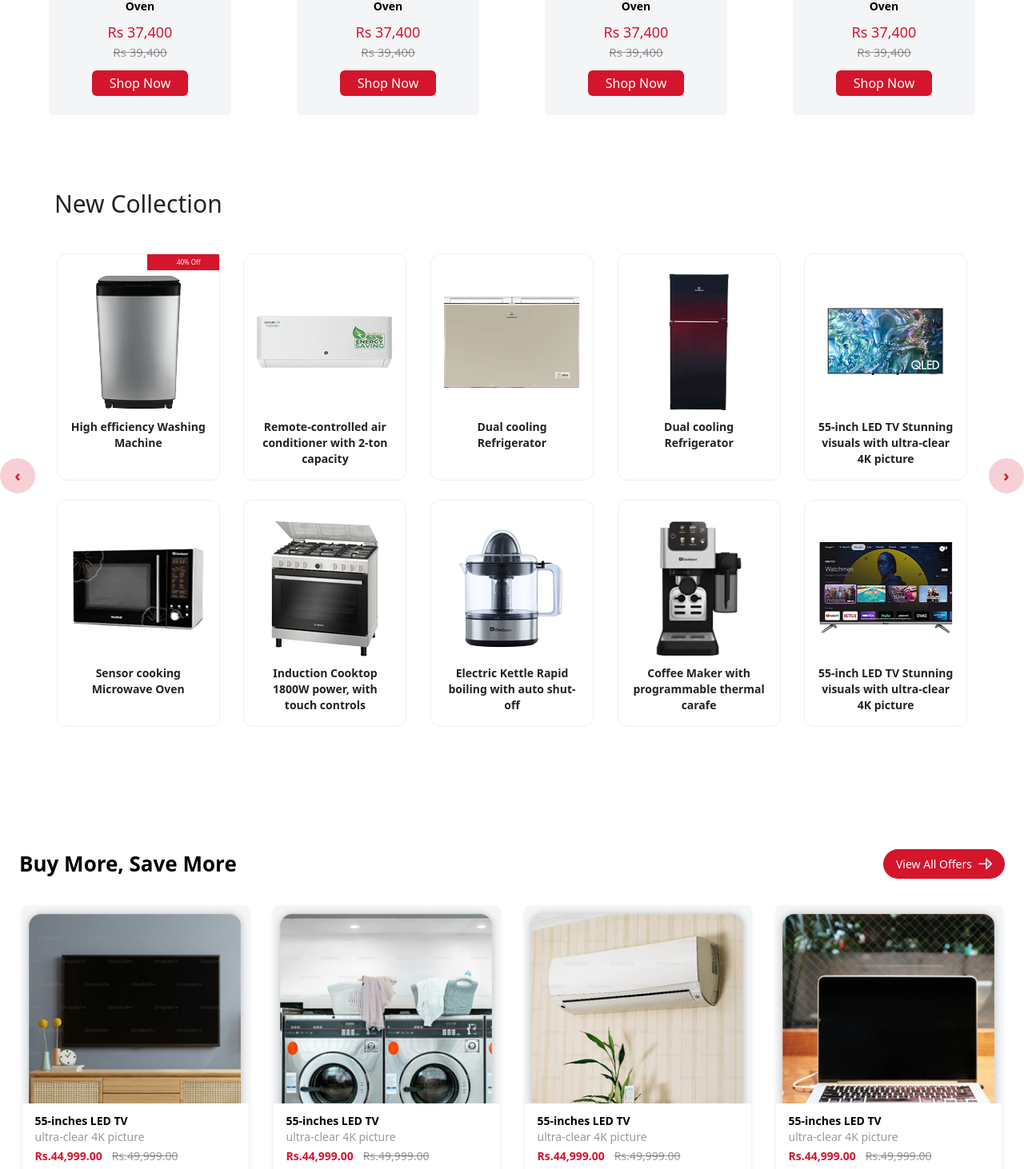
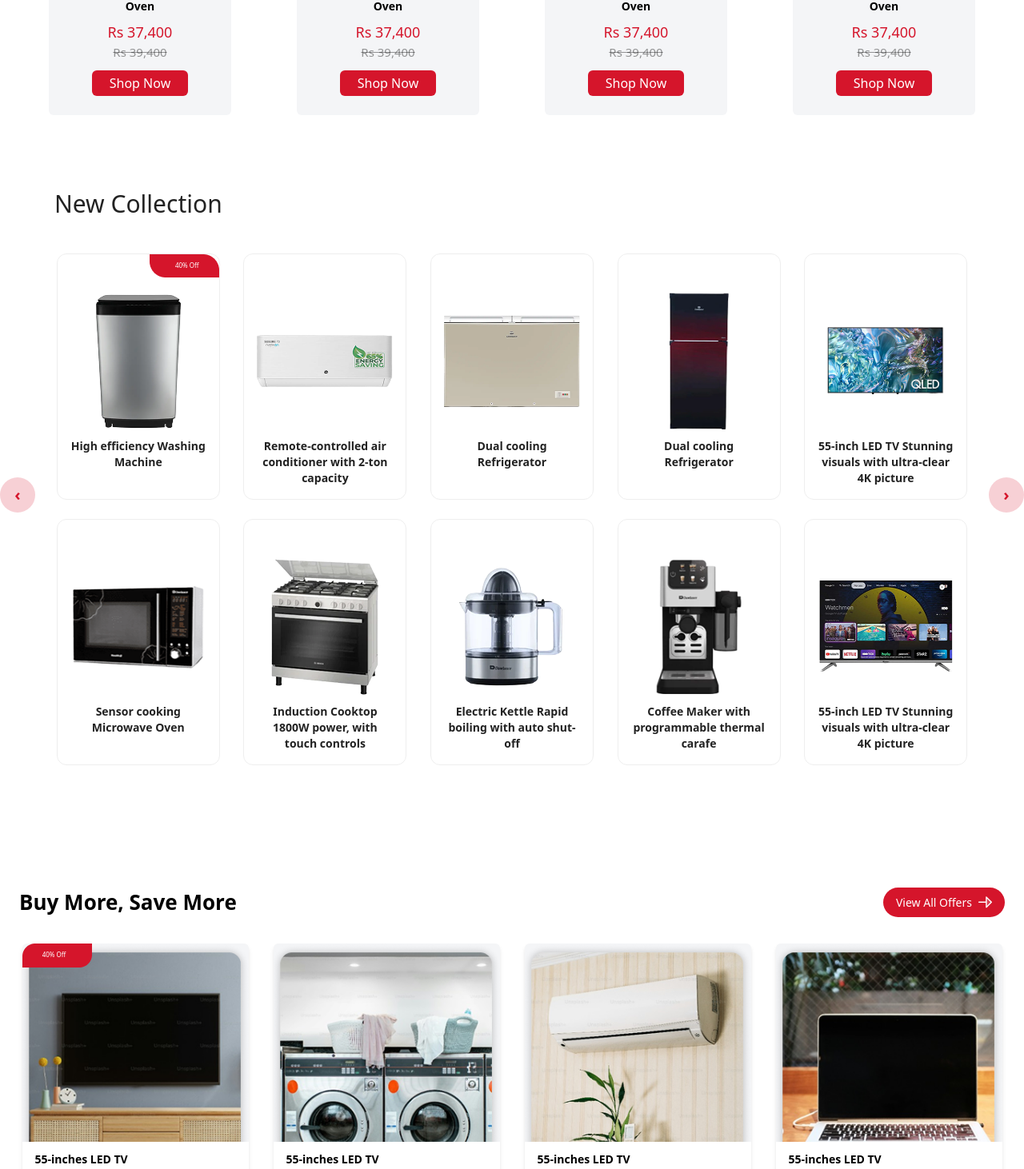
Before and after one commit to amiraziz84/bilawal_electronics-frontend, a React (Vite) app: page / in a window 1280 px wide. Shown: the part 1098-2560 px from the top of the page at 80% size. Built offline with nearby package versions, Linux system fonts and the light colour scheme.

Commit message:
Move discount badge image to left top corner

```diff
--- a/src/pages/Home/Home.jsx
+++ b/src/pages/Home/Home.jsx
@@ -32,6 +32,11 @@ import removebg_preview from '../../assets/01-6-600x600-removebg-preview (2) 1.p
 import Group_94 from '../../assets/Group 94.png'
 import Group_95 from '../../assets/Group 95.png'
 import Group_96 from '../../assets/Group 96.png'
+import Rectangle_10397_1 from '../../assets/Rectangle 10397 (1).png'
+import Rectangle_10397 from '../../assets/Rectangle 10397.png'
+
+
+
 // Import Swiper React components
 import { Swiper, SwiperSlide } from 'swiper/react';
 
@@ -152,7 +157,7 @@ const Home = () => {
     >
       {/* CARD 1 */}
       <div className="relative bg-[#f4f5f7] w-full max-w-[228px] mx-auto rounded-md overflow-hidden">
-        <div className="absolute -top-[35px] -left-[35px] text-white text-[10px] pt-[58px] pl-3 w-[68px] h-[68px] bg-[#d5152b] rotate-[-45deg]">
+        <div className="absolute -top-[35px] -left-[35px] text-white text-[5px] pt-[58px] pl-3 w-[68px] h-[68px] bg-[#d5152b] rotate-[-45deg]">
           Discount Offer 25%
         </div>
 
@@ -368,29 +373,24 @@ const Home = () => {
                   border
                   border-[#eee]
                   px-4
-                  pt-6
+                  pt-12
                   pb-4
                   text-center
                 "
               >
                 {/* Discount Ribbon */}
                 {card.discount && (
-                  <div className="absolute top-0 right-0 w-[90px] h-[90px] overflow-hidden">
+                  <div className="absolute top-0 right-0 w-[90px] h-[90px] ">
                     <div
-                      className="
-                        absolute
-                        -right-[32px]
-                        w-[140px]
-                        bg-[#d5152b]
-                        text-white
-                        text-[8px]
-                        text-center
-                        py-[4px]
-                        clip-path-[polygon(87%_0,_95%_5%,_100%_12%,_100%_29%,_64%_29%,_55%_27%,_53%_18%,_53%_0)]
-                      "
-                    >
+                    className="
+                        absolute -right-[53px] w-[140px]  ">
+                        <img src={Rectangle_10397_1} alt="Rectangle_10397_1" />
+                      </div>
+
+                    <div
+                      className=" absolute -right-[30px] w-[140px] text-white text-[8px] text-center py-[8px] ">
                       40% Off
-                    </div>
+                      </div>
                   </div>
                 )}
 
@@ -467,6 +467,20 @@ const Home = () => {
 
       {/* CARD 1 */}
       <div className="relative w-full max-w-[283px] h-[336px] bg-[#f4f5f7] rounded-md shadow-md overflow-hidden">
+        <div className="absolute top-0 left-0 w-[90px] h-[90px]">
+
+  {/* Image */}
+  <div className="absolute -left-[0px] w-[140px]">
+    <img src={Rectangle_10397} alt="Rectangle_10397" />
+  </div>
+
+  {/* Text */}
+  <div className="absolute -left-[30px] w-[140px] text-white text-[8px] text-center py-[8px]">
+    40% Off
+  </div>
+
+</div>
+
         <img
           src={Rectangle_17}
           alt=""
```
